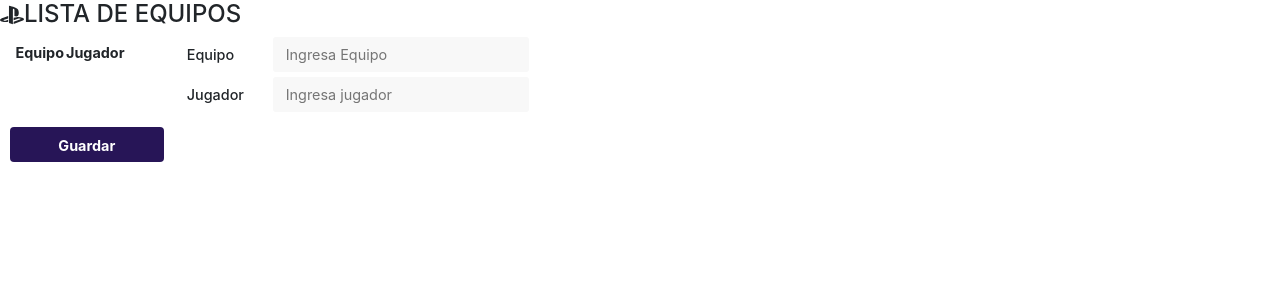
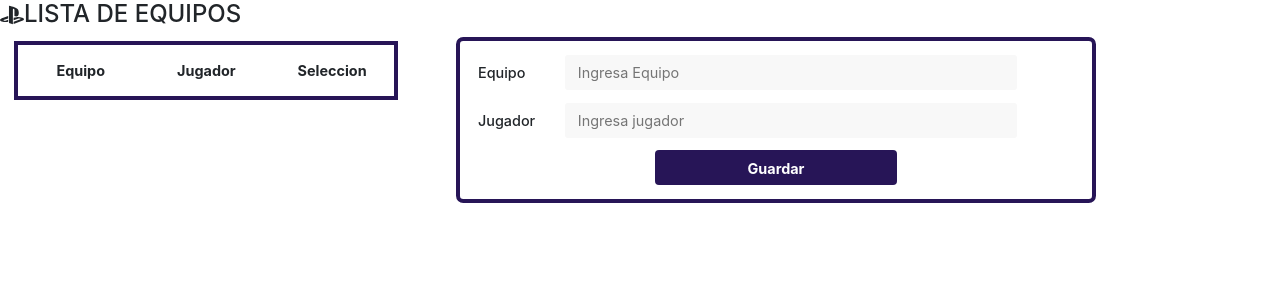
Before and after one commit to Acetabulo/webPlayEnanos, a React (Create React App) app: page / in a window 1280 px wide. Shown: the top 300 px of the page. Built offline with nearby package versions, Linux system fonts and the light colour scheme.

Commit message:
# Completado hasta ecambio de pin

```diff
--- a/src/assets/components/Contextos.jsx
+++ b/src/assets/components/Contextos.jsx
@@ -4,20 +4,24 @@ export const equiposContext = createContext();
 const ContextoEquipos = ({ children }) => {
   const [teams, setTeams] = useState([]);
   const TablaInicial = () => {
-	useEffect(() => {
-	  const RecuperarRegistros =
-      JSON.parse(localStorage.getItem("Equipos")) || [];
-    setTeams(RecuperarRegistros);
-	}, [])
-
-
+    useEffect(() => {
+      const RecuperarRegistros =
+        JSON.parse(localStorage.getItem("Equipos")) || [];
+      setTeams(RecuperarRegistros);
+    }, []);
   };
 
   const actualizaEquipo = (eqs) => {
-    setTeams(()=>[...teams,eqs]);
+    setTeams(() => [...teams, eqs]);
   };
+
+  const pinEquipo = (casilla) => {
+    setTeams(
+      teams.map((t)=>(t.equipo === casilla.equipo ? {...t, pin:!t.pin}:t))
+    )  }
+
   return (
-    <equiposContext.Provider value={ {teams,TablaInicial,actualizaEquipo} }>
+    <equiposContext.Provider value={{ teams, TablaInicial, actualizaEquipo, pinEquipo }}>
       {children}
     </equiposContext.Provider>
   );
--- a/src/assets/components/FilaEquipos.jsx
+++ b/src/assets/components/FilaEquipos.jsx
@@ -1,17 +1,17 @@
 import React from "react";
-export const FilaEquipos = ({team}) => {
+import {Tr, Td} from '../css/Formats'
+export const FilaEquipos = ({team, pinEquipo}) => {
     return (
-      <tr>
-        <td>
+      <Tr>
+        <Td>{team.equipo}</Td>
+        <Td>{team.jugador}</Td>
+        <Td>
           <input
-
             type='checkbox'
             checked={team.pin}
-            onChange={() => console.log("cambiando")}
+            onChange={() => pinEquipo(team)}
           />
-          {team.equipo}
-        </td>
-        <td>{team.jugador}</td>
-      </tr>
+        </Td>
+      </Tr>
     );
   };
--- a/src/assets/components/Tablaequipos.jsx
+++ b/src/assets/components/Tablaequipos.jsx
@@ -1,23 +1,25 @@
 import React, { useContext } from "react";
-import { Tabla } from "../css/Formats";
+import { Tabla,Tr,Th } from "../css/Formats";
 import { FilaEquipos } from "./FilaEquipos";
 import { equiposContext } from "./Contextos";
 const Tablaequipos= () => {
-  const {teams} = useContext(equiposContext);
+  const {teams, pinEquipo} = useContext(equiposContext);
   return (
       <Tabla>
         <thead>
-          <tr>
-            <th>Equipo</th>
-            <th>Jugador</th>
-          </tr>
+          <Tr>
+            <Th>Equipo</Th>
+            <Th>Jugador</Th>
+            <Th>Seleccion</Th>
+          </Tr>
         </thead>
         <tbody>
           {
           teams.map((team) => (
             <FilaEquipos
               team={team}
-              key={team.equipo}/>
+              key={team.equipo}
+              pinEquipo={pinEquipo}/>
           ))
           }
         </tbody>
--- a/src/assets/css/Formats.jsx
+++ b/src/assets/css/Formats.jsx
@@ -1,43 +1,72 @@
-import styled, {css} from "styled-components";
+import styled, { css } from "styled-components";
 
 const colores = {
   borde: "#24792A",
   error: "#bb2929",
-	exito: "#1ed12d"
+  exito: "#1ed12d",
 };
 
 const Formulario = styled.form`
-	gap: 20px;
-	@media (max-width: 800px){
+  border-style: solid;
+  border-width: 0.3em;
+  border-radius: 0.5em;
+  border-color: #271557;
+  margin: 0.5em;
+  padding: 1em;
+  width: 50%;
+  high: auto;
+  content: center;
+  align: center;
+  display: grid;
+  grid-template-colums: 2fr 2fr;
+  float: rigth;
+  gap: 0.5em;
+  @media (max-width: 800px) {
     grid-template-columns: 1fr;
   }
-
-`
+`;
 const Tabla = styled.table`
-	display: inline-block;
+  text-aling: center;
+  font-weigth: bold;
+  margin: auto;
+  border-style: solid;
+  border-width: 0.3em;
+  border-radius: 0.5em;
+  border-color: #271557;
+  padding: 1em;
+  width: 30%;
+  gap: 0.5em;
+  display: center;
   float: left;
   position: relative;
   z-index: 90;
   margin: 0.3em 4em 1em 1em;
 `;
 
-/*const Formulario = styled.form`
-	display: grid;
-	grid-template-columns: 1fr 1fr;
-	gap: 20px;
+const Th = styled.th`
+text-align: center;
+padding: 1em;
+width: 30%;
 	@media (max-width: 800px){
 		grid-template-columns: 1fr;
 	}
 `
-*/
+const Tr = styled.tr`
+  text-align: center;
+`
+const Td = styled.td`
+  display: center;
+`
 
 const Label = styled.label`
-	width: 7%;
+  width: 15%;
   font-weight: 500;
-	padding: .25em .25em;
+  padding: 0.25em 0.25em;
   min-height: 20px;
   cursor: pointer;
-	${props => props.valido === 'false' && css`
+  ${(props) =>
+    props.valido === "false" &&
+    css`
       color: ${colores.error};
     `}
 `;
@@ -51,23 +80,27 @@ const GrupoInput = styled.div`
 
 const Inputs = styled.input`
   display: inline;
-	width: 20%;
+  width: 75%;
   background: #f8f8f8;
   border-radius: 3px;
   height: 35px;
   line-height: 45px;
   padding: 0 30px 0 10px;
-	transition: .3s ease all;
+  transition: 0.3s ease all;
   border: 3px solid transparent;
   &:focus {
     border: 3px solid ${colores.borde};
     outline: none;
-		box-shadow: 3px 0px 30px rgba(163,163,163, 0.4);
+    box-shadow: 3px 0px 30px rgba(163, 163, 163, 0.4);
   }
-	${props => props.valido === 'true' && css`
+  ${(props) =>
+    props.valido === "true" &&
+    css`
       border: 3px solid transparent;
     `}
-	${props => props.valido === 'false' && css`
+  ${(props) =>
+    props.valido === "false" &&
+    css`
       border: 3px solid ${colores.error} !important;
     `}
 `;
@@ -77,26 +110,34 @@ const LeyendaError = styled.p`
   margin-bottom: 0;
   color: ${colores.error};
   display: none;
-	${props => props.valido === 'true' && css`
+  ${(props) =>
+    props.valido === "true" &&
+    css`
       display: none;
     `}
-	${props => props.valido === 'false' && css`
+  ${(props) =>
+    props.valido === "false" &&
+    css`
       display: block;
     `}
 `;
 
-  const IconoValidacion = styled('react-icons')`
+const IconoValidacion = styled("react-icons")`
   position: absolute;
   right: 10px;
   bottom: 14px;
   z-index: 100;
   font-size: 16px;
   opacity: 0;
-	${props => props.valido === 'false' && css`
+  ${(props) =>
+    props.valido === "false" &&
+    css`
       opacity: 1;
       color: ${colores.error};
     `}
-	${props => props.valido === 'true' && css`
+  ${(props) =>
+    props.valido === "true" &&
+    css`
       opacity: 1;
       color: ${colores.exito};
     `}
@@ -116,7 +157,7 @@ const ContenedorBotonCentrado = styled.div`
   display: center;
   flex-direction: column;
   align-items: center;
-	@media (max-width: 100px){
+  @media (max-width: 100px) {
     grid-column: span 1;
   }
 `;
@@ -133,19 +174,20 @@ const ContenedorBotonCentrado = styled.div`
 */
 
 const Boton = styled.button`
-	margin: 10px;
+  display: block;
+  margin: auto;
   height: 35px;
   line-height: 35px;
-	width: 12%;
+  width: 40%;
   background: #271557;
   color: #fff;
   font-weight: bold;
   border: none;
   border-radius: 4px;
   cursor: pointer;
-	transition: .1s ease all;
+  transition: 0.1s ease all;
   &:hover {
-		box-shadow: 3px 0px 30px rgba(163,163,163, 1);
+    box-shadow: 3px 0px 30px rgba(163, 163, 163, 1);
   }
 `;
 
@@ -157,7 +199,7 @@ const MensajeExito = styled.p`
 const MensajeError = styled.div`
   height: 45px;
   line-height: 45px;
-	background: #F66060;
+  background: #f66060;
   padding: 0px 15px;
   border-radius: 3px;
   grid-column: span 2;
@@ -180,5 +222,8 @@ export {
   ContenedorBotonCentrado,
   Boton,
   MensajeExito,
-	MensajeError
+  MensajeError,
+  Th,
+  Tr,
+  Td,
 };
```
Lines whose indentation alone changed are shown as unchanged.
